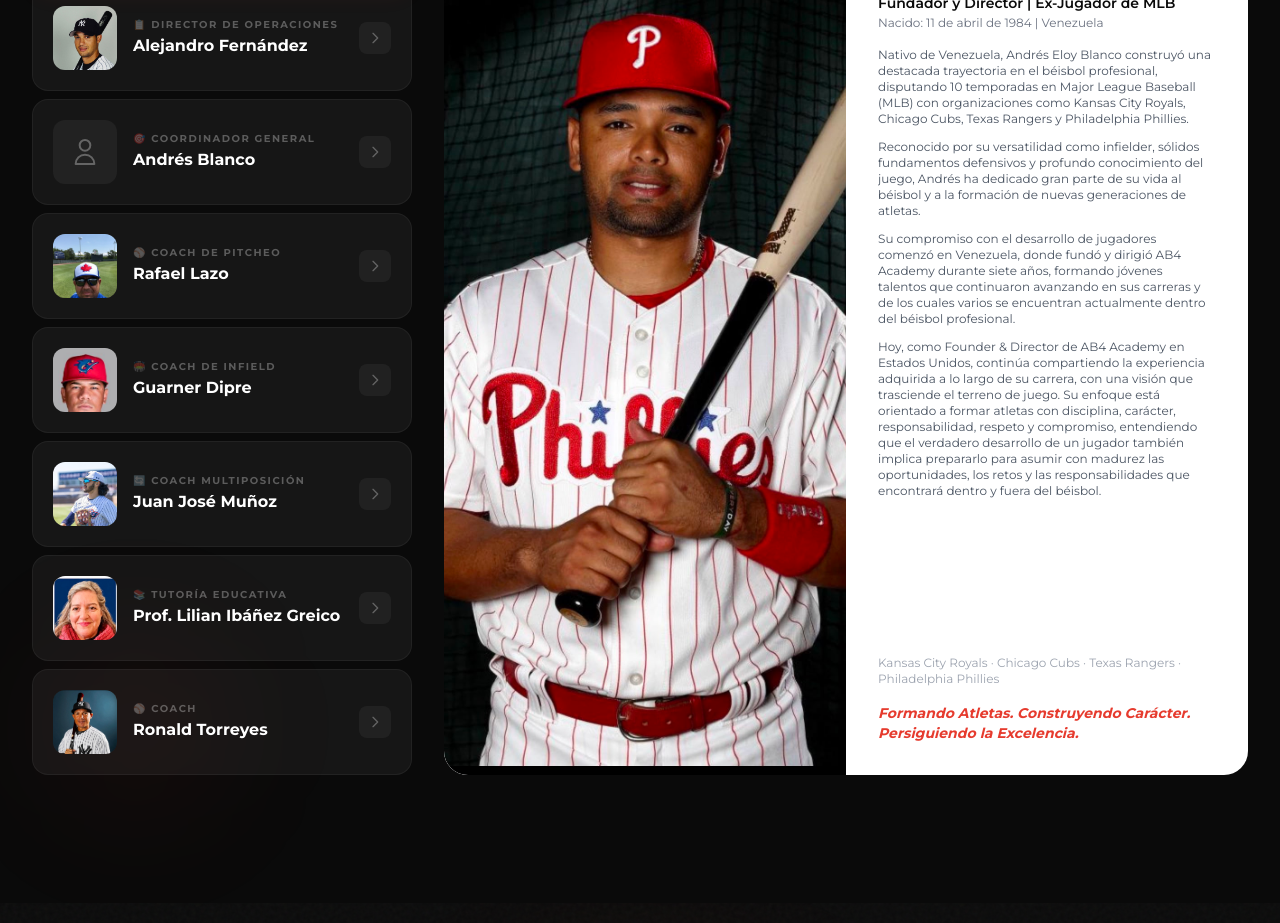
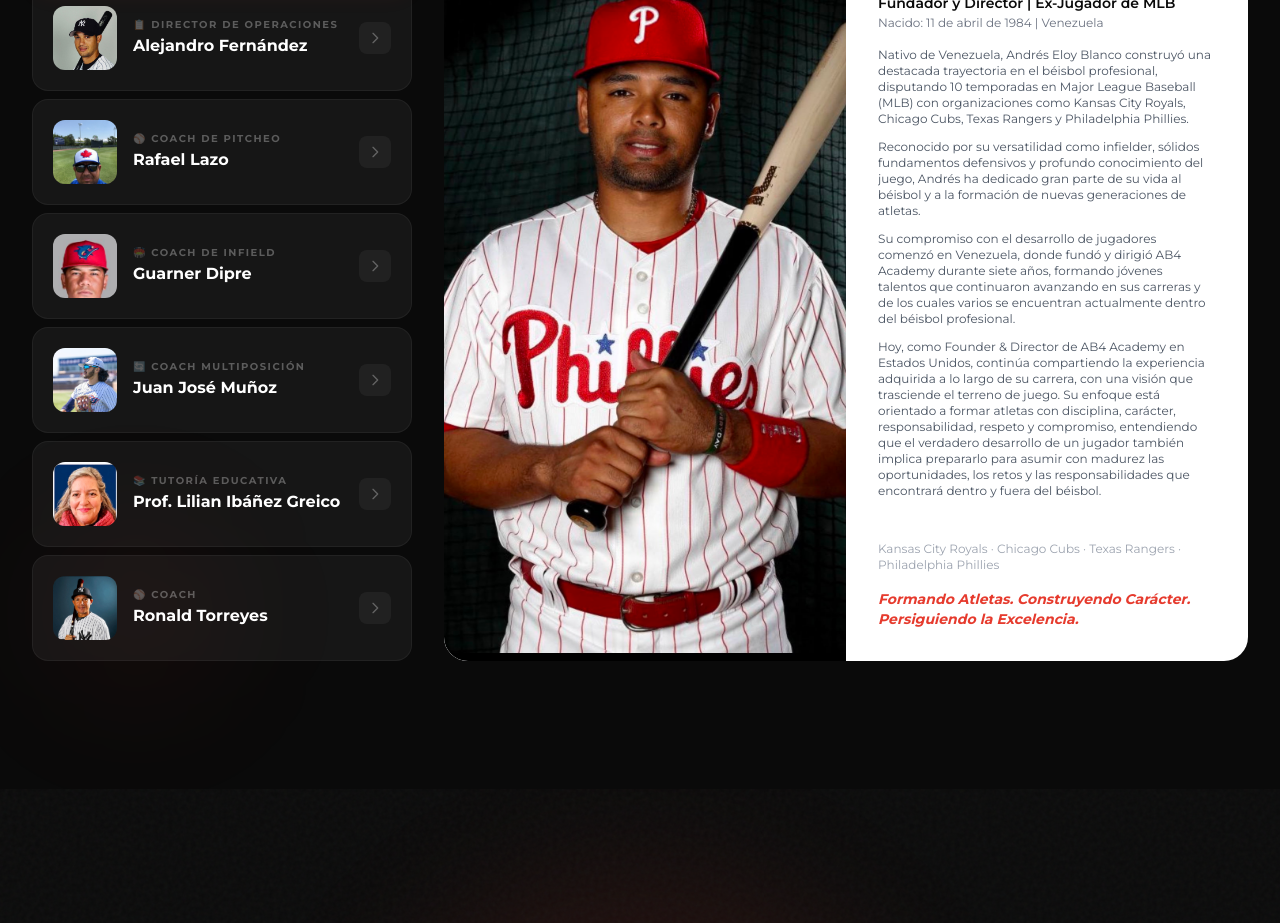
Before and after one commit to rfusco22/AB4-Landing-Page, a Next.js app: page / in a window 1280 px wide. Shown: the part 3640-4563 px from the top of the page. Built offline with nearby package versions, Linux system fonts and the light colour scheme.

Commit message:
Remove Andrés Blanco from staff list
No photo was available for this entry.

```diff
--- a/app/page.tsx
+++ b/app/page.tsx
@@ -957,10 +957,6 @@ function About() {
       bio: c.alejandroBioParagraphs,
       highlights: c.alejandroBioHighlights,
       closing: c.alejandroBioClosing,
-    },
-    {
-      name: 'Andrés Blanco',
-      role: c.teamGeneral,
     },
     {
       name: 'Rafael Lazo',
```
